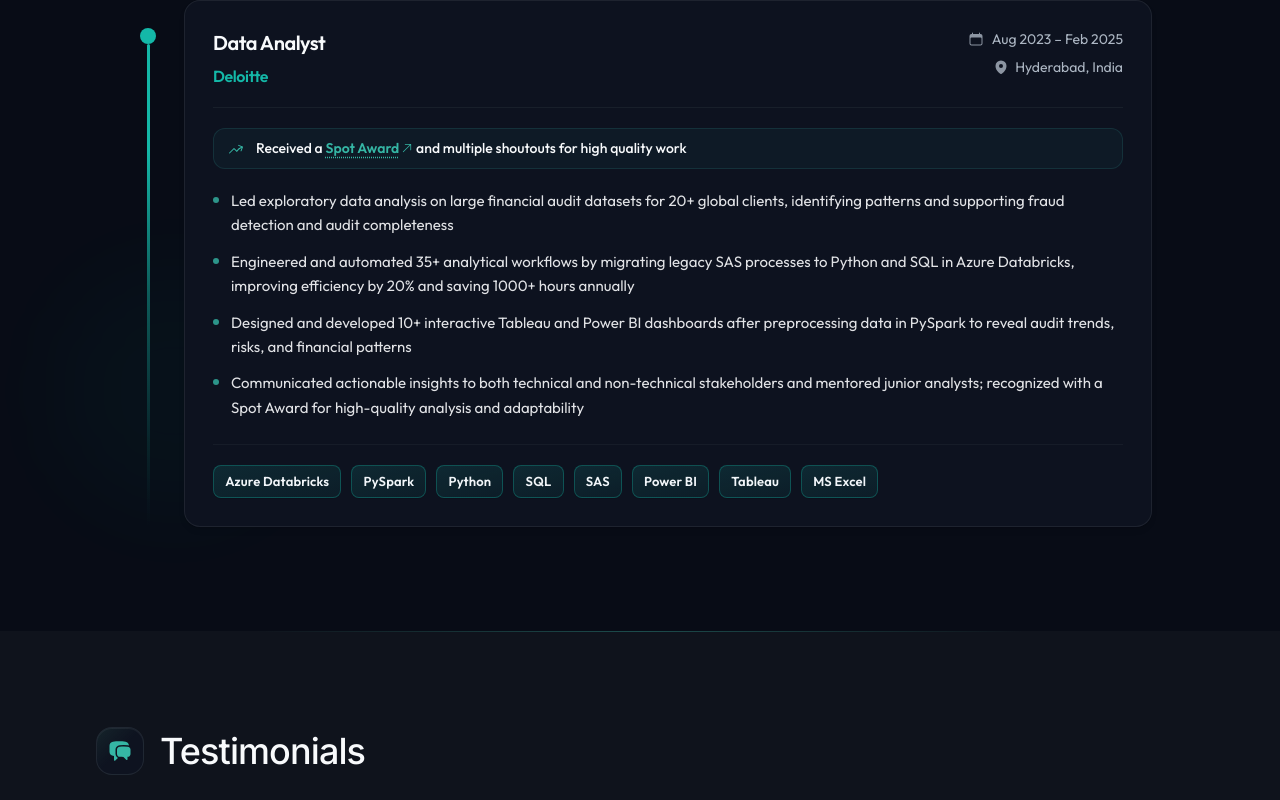
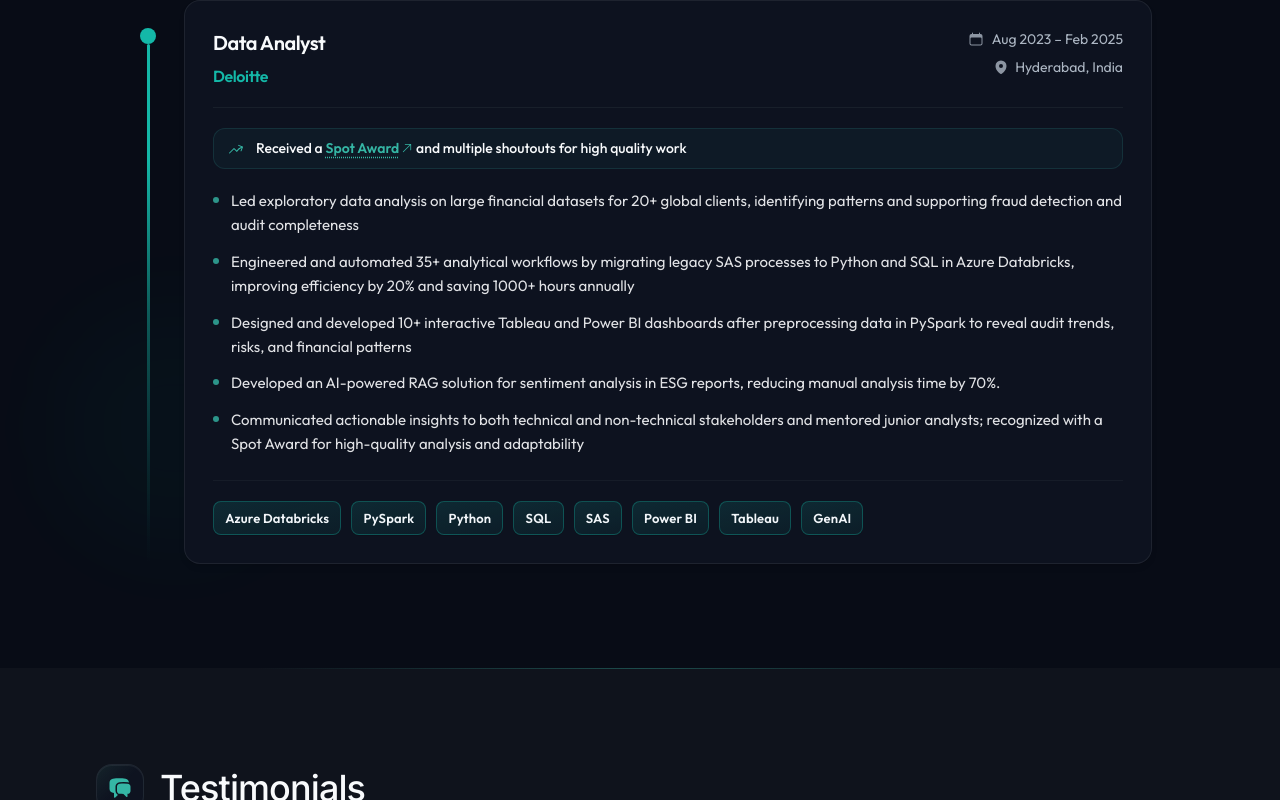
Before and after one commit to sherylmathew11/sherylmathew11, a Next.js app: page / in a window 1280 px wide. Shown: the part 1484-2284 px from the top of the page. Built offline with nearby package versions, Linux system fonts and the light colour scheme; no server answers.

Commit message:
Section update pt.2

```diff
--- a/constants/experience.ts
+++ b/constants/experience.ts
@@ -37,12 +37,13 @@
     type: "full-time",
     impact: "Received a Spot Award and multiple shoutouts for high quality work.",
     achievements: [
-      "Led exploratory data analysis on large financial audit datasets for 20+ global clients, identifying patterns and supporting fraud detection and audit completeness",
+      "Led exploratory data analysis on large financial datasets for 20+ global clients, identifying patterns and supporting fraud detection and audit completeness",
       "Engineered and automated 35+ analytical workflows by migrating legacy SAS processes to Python and SQL in Azure Databricks, improving efficiency by 20% and saving 1000+ hours annually",
       "Designed and developed 10+ interactive Tableau and Power BI dashboards after preprocessing data in PySpark to reveal audit trends, risks, and financial patterns",
+      "Developed an AI-powered RAG solution for sentiment analysis in ESG reports, reducing manual analysis time by 70%.",
       "Communicated actionable insights to both technical and non-technical stakeholders and mentored junior analysts; recognized with a Spot Award for high-quality analysis and adaptability",
     ],
-    technologies: ["Azure Databricks", "PySpark", "Python", "SQL", "SAS", "Power BI", "Tableau", "MS Excel"],
+    technologies: ["Azure Databricks", "PySpark", "Python", "SQL", "SAS", "Power BI", "Tableau", "GenAI" ],
     color: "green",
     spotAwardLink: "/images/SpotAward.jpg",
   },
```
